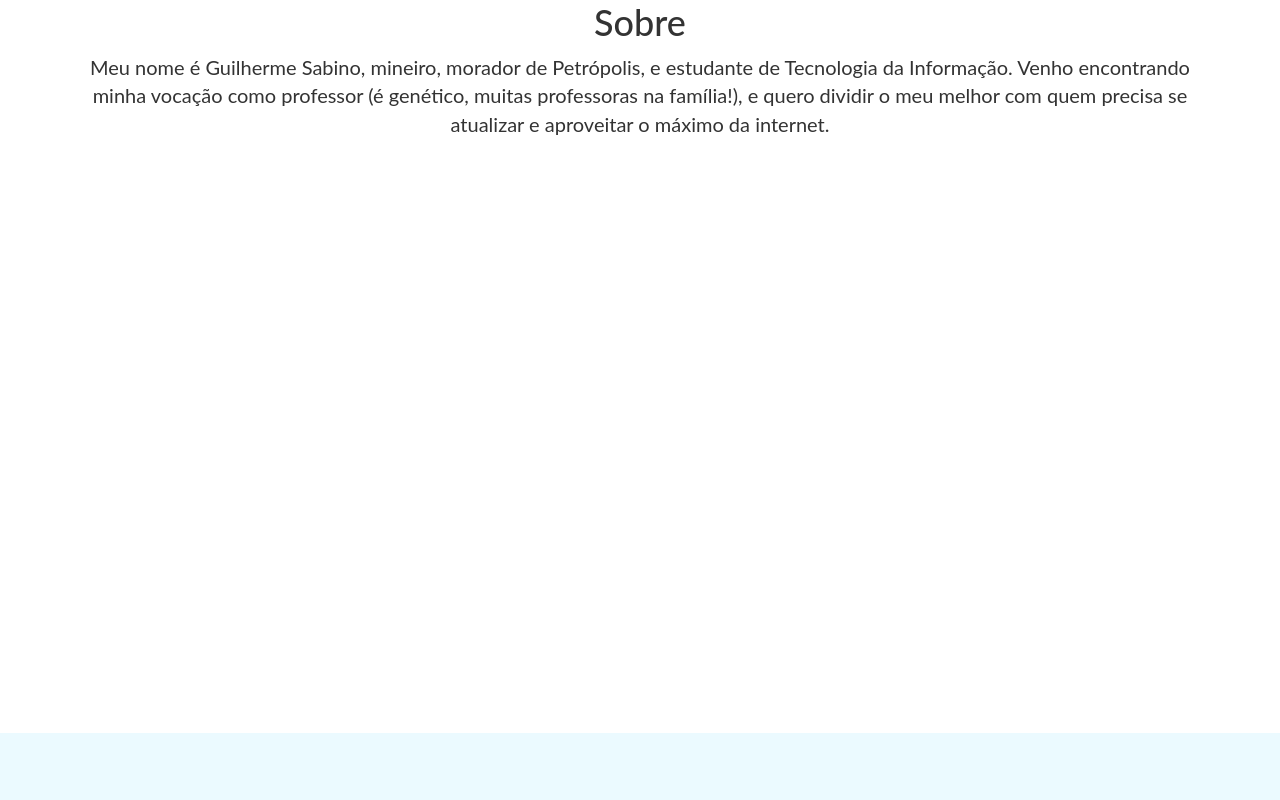
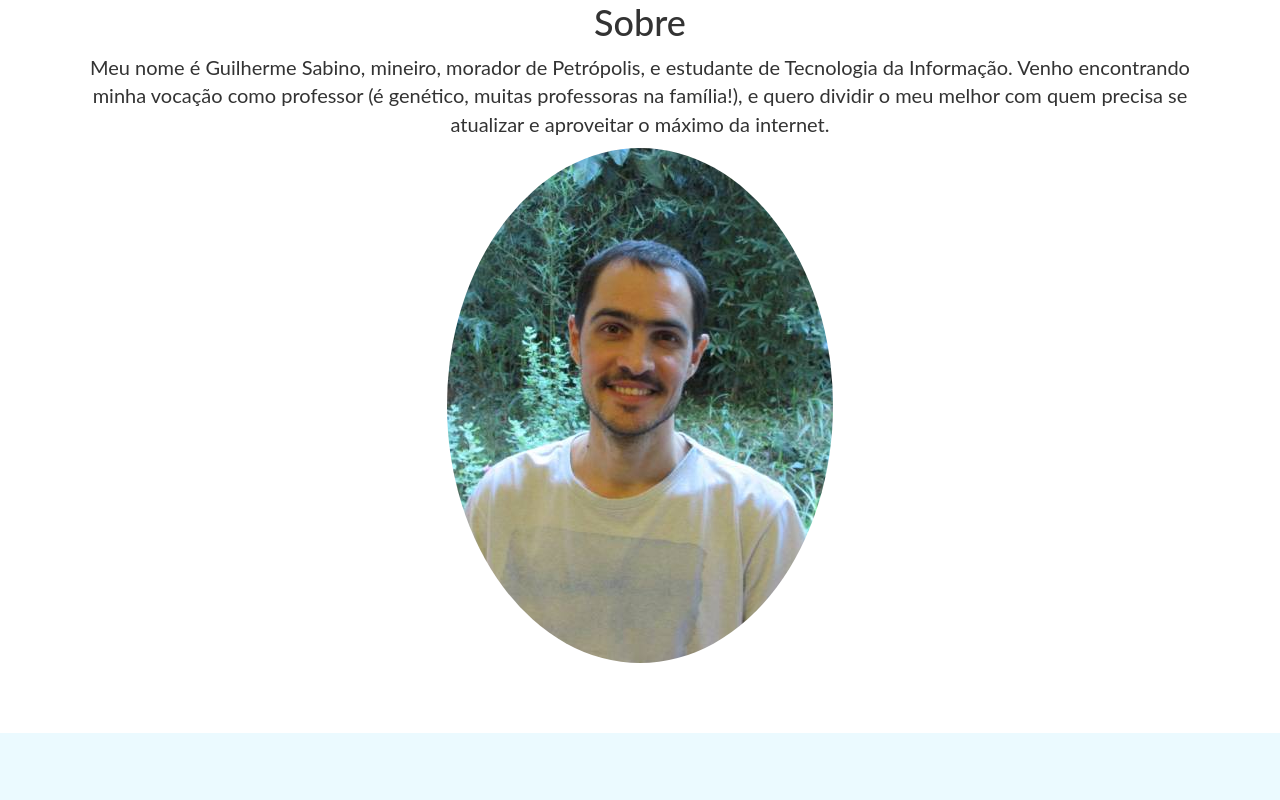
Before and after one commit to GuilhermeSabinoRocha/deixoleve, a plain HTML site: page index.html in a window 1280 px wide. Shown: the part 1667-2467 px from the top of the page. Drawn offline with Linux system fonts and the light colour scheme.

Commit message:
inserindo foto em Sobre

```diff
--- a/css/sticky-menu.css
+++ b/css/sticky-menu.css
@@ -44,7 +44,7 @@ html {
 }
 .welcome-section {
     height: 100%;
-    padding-top: 80px;
+    padding-top: 90px;
     text-align: center;
     background: #fff;
 }
@@ -77,3 +77,8 @@ html {
 .navbar-default .navbar-nav > li > a {
     color: #000;
 }
+
+#minhafoto{
+    border-radius: 50%;
+
+}
--- a/index.html
+++ b/index.html
@@ -69,14 +69,14 @@ Também à distância, avalio e corrijo lentidão em computadores e celulares, a
 <section class="whatwedo-section" id="whatwedo">
 <div class="container">
 <div class="row">
-<div class="col-lg-12" style="font-family: Lato, sans-serif !important" >
+<div class="col-lg-12" style="font-family: Lato, sans-serif !important">
 <h1>Sobre</h1>
 <p style="font-size:20px !important">
 Meu nome é Guilherme Sabino, mineiro, morador de Petrópolis, e estudante de Tecnologia da Informação.
 Venho encontrando minha vocação como professor (é genético, muitas professoras na família!),
  e quero dividir o meu melhor com quem precisa se atualizar e aproveitar o máximo da internet.
 </p>
-
+<img src="img/final.jpg" alt="minha foto" id="minhafoto" style="text-align: right; !important">
 
 </div>
 </div>
```
